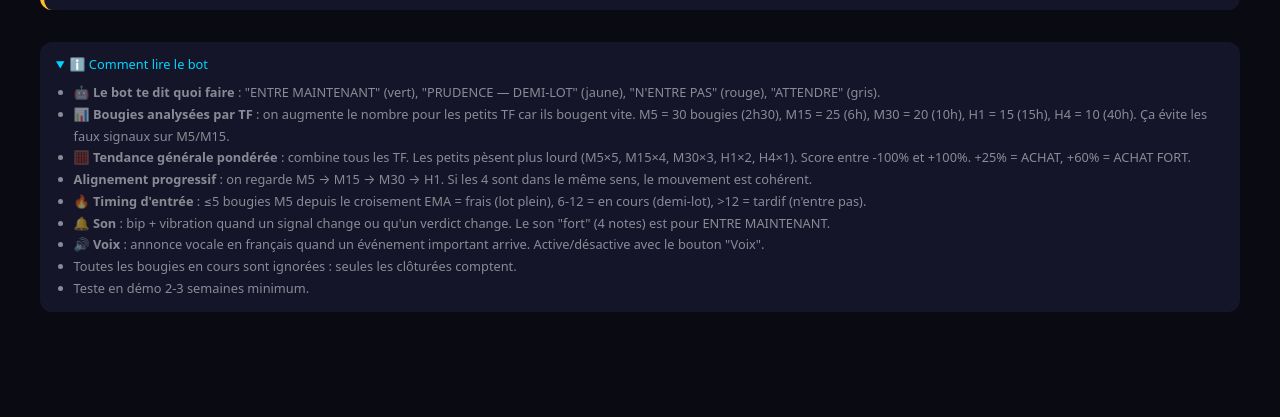
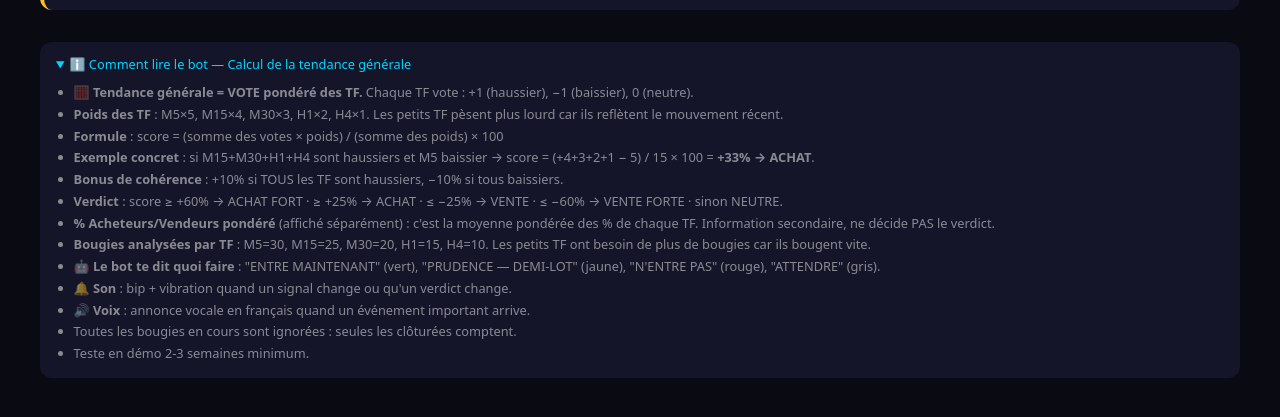
Before and after one commit to v75eur/multi-tf-analysis, a Flask app: template templates/dashboard.html in a window 1280 px wide, after a click on "ℹ️ Comment lire le bot — Calcul de la tendance générale". Shown: the part 187-604 px from the top of the page. Run offline with Flask 3, Linux system fonts and the light colour scheme; the template is opened without the code that fills it, so the values that code supplies are empty.

Commit message:
Tendance générale CORRIGÉE : vote pondéré des TF (4 haussiers + 1 baissier = ACHAT). Détail des votes affiché. Voix + sons + périodes adaptées par TF.

```diff
--- a/app.py
+++ b/app.py
@@ -31,12 +31,17 @@ DERIV_WS = "wss://api.derivws.com/trading/v1/options/ws/public"
 CACHE_SEC = {"1h": 300, "30m": 180, "15m": 120, "5m": 60}
 _cache_yahoo = {}
 
+# ═══════════════════════════════════════════════════════
+# POIDS DES TIMEFRAMES
+# Les petits TF pèsent plus lourd car ils reflètent le mouvement récent
+# ═══════════════════════════════════════════════════════
 POIDS_TF = {"M5": 5, "M15": 4, "M30": 3, "H1": 2, "H4": 1}
 ORDRE_TF = ["M5", "M15", "M30", "H1", "H4"]
 
-# ═══════════ NOMBRE DE BOUGIES PAR TF ═══════════
-# Les petits TF ont besoin de PLUS de bougies pour être fiables
-# (le marché bouge vite sur M5, 10 bougies = 50 min seulement)
+# ═══════════════════════════════════════════════════════
+# NOMBRE DE BOUGIES PAR TF
+# Les petits TF ont besoin de PLUS de bougies (le marché bouge vite)
+# ═══════════════════════════════════════════════════════
 PERIODE_ACHETEURS = {"M5": 30, "M15": 25, "M30": 20, "H1": 15, "H4": 10}
 PERIODE_TENDANCE = {"M5": 30, "M15": 25, "M30": 20, "H1": 15, "H4": 10}
 
@@ -47,7 +52,7 @@ DUREE_SIGNAL_MIN = 30
 JOURNAL_MAX = 200
 TIMING_FRAIS_MAX = 5
 TIMING_MOYEN_MAX = 12
-HTTP_TIMEOUT = 6   # timeout court pour éviter les 502
+HTTP_TIMEOUT = 6
 
 
 def logged():
@@ -162,19 +167,30 @@ def calc_ema_signal(clotures):
 
 
 def calc_tendance(clotures):
+    """Tendance par régression linéaire.
+    Retourne : (sens, pente_pct)"""
+    if len(clotures) < 3:
+        return "neutre", 0.0
     x = np.arange(1, len(clotures) + 1)
-    pente = np.polyfit(x, np.array(clotures), 1)[0]
-    pct = float(min(100, abs(pente) / np.mean(clotures) * 10000))
-    if pente > 0:
-        return "haussier", round(pct, 1)
-    if pente < 0:
-        return "baissier", round(pct, 1)
-    return "neutre", 0.0
+    try:
+        pente = np.polyfit(x, np.array(clotures), 1)[0]
+    except Exception:
+        return "neutre", 0.0
+    prix_moy = float(np.mean(clotures))
+    if prix_moy <= 0:
+        return "neutre", 0.0
+    pct = round(pente / prix_moy * 10000, 2)
+    if pct > 0.02:
+        return "haussier", pct
+    if pct < -0.02:
+        return "baissier", pct
+    return "neutre", pct
 
 
-def calc_acheteurs(bougies, periode=10):
-    """% acheteurs/vendeurs basé sur les bougies vertes/rouges.
-    Prend en compte la position de clôture pour les mèches."""
+def calc_acheteurs(bougies, periode=15):
+    """% acheteurs/vendeurs simple et honnête :
+    compte les bougies vertes vs rouges sur la période.
+    La position de clôture est utilisée pour pondérer légèrement."""
     d = bougies[-periode:]
     if len(d) < 3:
         return 50.0, 50.0
@@ -186,10 +202,26 @@ def calc_acheteurs(bougies, periode=10):
             ach += 0.5
             ven += 0.5
             continue
-        # Position de clôture dans le range (0 = plus bas, 1 = plus haut)
-        pos = (b["close"] - b["low"]) / rng
-        ach += pos
-        ven += (1 - pos)
+        # Base : verte ou rouge
+        if b["close"] > b["open"]:
+            # Bougie verte : compte comme acheteuse, nuancée par la mèche haute
+            corps = b["close"] - b["open"]
+            meche_basse = b["open"] - b["low"]
+            meche_haute = b["high"] - b["close"]
+            poids_vert = 0.6 + 0.4 * (corps + meche_basse) / rng
+            ach += poids_vert
+            ven += (1 - poids_vert)
+        elif b["close"] < b["open"]:
+            # Bougie rouge : compte comme vendeuse, nuancée par la mèche basse
+            corps = b["open"] - b["close"]
+            meche_basse = b["close"] - b["low"]
+            meche_haute = b["high"] - b["open"]
+            poids_rouge = 0.6 + 0.4 * (corps + meche_haute) / rng
+            ven += poids_rouge
+            ach += (1 - poids_rouge)
+        else:
+            ach += 0.5
+            ven += 0.5
     total = ach + ven
     if total <= 0:
         return 50.0, 50.0
@@ -307,7 +339,6 @@ def analyser(tf, bougies):
         return None
     clotures = [b["close"] for b in bougies]
 
-    # Périodes adaptées au TF (petits TF = plus de bougies)
     per_ach = PERIODE_ACHETEURS.get(tf, 15)
     per_tend = PERIODE_TENDANCE.get(tf, 15)
 
@@ -351,17 +382,23 @@ def calc_timing_entree(m5):
             "lot_conseil": "ATTENDRE", "lot_ratio": 0.0}
 
 
+# ═══════════════════════════════════════════════════════
+# TENDANCE GÉNÉRALE CORRIGÉE
+# Vote des TF pondéré par les poids. Si 4 TF sur 5 sont haussiers,
+# le verdict est ACHAT, point.
+# ═══════════════════════════════════════════════════════
 def calc_tendance_generale(tfs):
-    """Tendance générale pondérée par TF.
-    Les petits TF (M5×5, M15×4) pèsent plus lourd que les grands."""
+    """Tendance générale = VOTE des TF pondéré par leur poids.
+    Chaque TF vote : +1 (haussier), -1 (baissier), 0 (neutre).
+    On pondère ensuite par POIDS_TF (M5×5, M15×4, M30×3, H1×2, H4×1).
+    Bonus de cohérence si tous les TF sont alignés."""
     if not tfs:
         return None
 
     poids_total = 0
+    score = 0.0
     somme_ach = 0.0
     somme_ven = 0.0
-    score = 0.0
-    score_max = 0.0
 
     for tf, data in tfs.items():
         p = POIDS_TF.get(tf, 1)
@@ -369,20 +406,37 @@ def calc_tendance_generale(tfs):
         somme_ach += data["pct_acheteurs"] * p
         somme_ven += data["pct_vendeurs"] * p
 
-        # Vote pondéré par intensité : écart ach/ven entre -1 et +1
-        ecart = (data["pct_acheteurs"] - data["pct_vendeurs"]) / 100
-        # Amplifié par la pente (force de la tendance)
-        intensite = min(1.0, abs(data["pct_tendance"]) / 50 + 0.5)
-        score += ecart * p * intensite
-        score_max += p
+        # Vote simple : haussier = +1, baissier = -1, neutre = 0
+        if data["tendance"] == "haussier":
+            vote = 1.0
+        elif data["tendance"] == "baissier":
+            vote = -1.0
+        else:
+            vote = 0.0
+
+        score += vote * p
 
     if poids_total == 0:
         return None
 
     ach_gen = round(somme_ach / poids_total, 1)
     ven_gen = round(somme_ven / poids_total, 1)
-    score_pct = round(score / score_max * 100, 1) if score_max else 0.0
+    score_pct_brut = score / poids_total * 100
 
+    # Bonus de cohérence : si TOUS les TF alignés
+    sens_list = [t["tendance"] for t in tfs.values()]
+    nb_haut = sum(1 for s in sens_list if s == "haussier")
+    nb_bas = sum(1 for s in sens_list if s == "baissier")
+    total_tf = len(sens_list)
+    bonus = 0.0
+    if nb_haut == total_tf:
+        bonus = 10.0
+    elif nb_bas == total_tf:
+        bonus = -10.0
+
+    score_pct = round(score_pct_brut + bonus, 1)
+
+    # Verdict basé sur le score
     if score_pct >= 60:
         tendance, couleur = "ACHAT FORT", "vert"
     elif score_pct >= 25:
@@ -394,7 +448,7 @@ def calc_tendance_generale(tfs):
     else:
         tendance, couleur = "NEUTRE", ""
 
-    # Alignement progressif
+    # Alignement progressif du plus petit au plus grand
     alignement = {"haussier": 0, "baissier": 0, "detail": []}
     for sens in ("haussier", "baissier"):
         compte = 0
@@ -417,7 +471,7 @@ def calc_tendance_generale(tfs):
     else:
         align_sens, align_n = None, 0
 
-    # Confirmation M5 après clôture
+    # Confirmation croisement EMA M5
     confirmation = None
     trois = ["M15", "M30", "H1"]
     if all(tf in tfs for tf in trois) and "M5" in tfs:
@@ -431,10 +485,22 @@ def calc_tendance_generale(tfs):
                 confirmation = {"sens": "VENTE", "couleur": "rouge",
                                 "txt": "M15+M30+H1 baissiers + croisement EMA M5 baissier récent."}
 
+    # Détail des votes (pour transparence)
+    votes_detail = []
+    for tf in ORDRE_TF:
+        if tf in tfs:
+            p = POIDS_TF.get(tf, 1)
+            v = 1 if tfs[tf]["tendance"] == "haussier" else (-1 if tfs[tf]["tendance"] == "baissier" else 0)
+            votes_detail.append({"tf": tf, "vote": v, "poids": p, "contribution": v * p})
+
     return {"ach_gen": ach_gen, "ven_gen": ven_gen,
-            "score_pct": score_pct, "tendance": tendance, "couleur": couleur,
+            "score_pct": score_pct, "score_brut": round(score_pct_brut, 1),
+            "bonus": bonus,
+            "tendance": tendance, "couleur": couleur,
             "align_sens": align_sens, "align_n": align_n,
-            "align_detail": alignement["detail"], "confirmation": confirmation}
+            "align_detail": alignement["detail"],
+            "confirmation": confirmation,
+            "votes_detail": votes_detail}
 
 
 def session_actuelle():
@@ -944,7 +1010,6 @@ def construire_guide(pair, cond, tfs, sltp):
 # ───────────── ANALYSE PARALLÉLISÉE ─────────────
 
 def charger_tf_pour_paire(pair, source, tf, interval, range_, gran):
-    """Charge les bougies d'UN TF pour UNE paire. Appelé en parallèle."""
     try:
         if source == "yahoo":
             brut = recuperer_bougies_yahoo(YAHOO_PAIRS[pair], interval, range_)
@@ -959,9 +1024,7 @@ def charger_tf_pour_paire(pair, source, tf, interval, range_, gran):
 
 
 def analyser_paire(pair, source, historique=None, autres_cond=None):
-    """Analyse une paire avec TOUS les TF chargés EN PARALLÈLE."""
     series = {}
-    # Lancer tous les TF en même temps
     taches = [(tf, *TIMEFRAMES[tf]) for tf in TIMEFRAMES]
     with ThreadPoolExecutor(max_workers=5) as ex:
         futures = [ex.submit(charger_tf_pour_paire, pair, source, *t) for t in taches]
@@ -1008,7 +1071,6 @@ def analyser_securise(pair, source, historique=None, autres_cond=None):
 
 
 def analyser_tout():
-    """Charge TOUTES les paires EN PARALLÈLE."""
     taches = [(p, "yahoo") for p in YAHOO_PAIRS] + [(p, "deriv") for p in DERIV_PAIRS]
     res = {}
     with ThreadPoolExecutor(max_workers=4) as ex:
--- a/static/style.css
+++ b/static/style.css
@@ -109,13 +109,19 @@ section h2{color:var(--cyan);font-size:1.1rem}
 .general-badge{font-size:.8rem;padding:.25rem .7rem;border-radius:50px;background:rgba(255,255,255,.06)}
 .general-badge.vert{background:rgba(40,200,64,.2);color:var(--green)}
 .general-badge.rouge{background:rgba(255,95,87,.2);color:var(--red)}
-.general-barre{height:12px;border-radius:6px;background:rgba(255,95,87,.25);overflow:hidden;margin-bottom:.4rem}
-.general-barre i.ach{display:block;height:100%;background:linear-gradient(90deg,rgba(40,200,64,.5),rgba(40,200,64,.9))}
-.general-chiffres{display:flex;justify-content:space-between;font-size:.76rem;font-weight:600;margin-bottom:.3rem}
-.general-score{font-size:.72rem;color:var(--muted)}
-.general-score b{font-size:.85rem}
+.general-score{font-size:.85rem;margin-bottom:.5rem}
+.general-score b{font-size:1rem}
 .general-score b.vert{color:var(--green)}
 .general-score b.rouge{color:var(--red)}
+.votes-detail{background:rgba(0,0,0,.15);border-radius:8px;padding:.5rem .7rem;margin-bottom:.5rem;font-size:.76rem}
+.votes-detail b{color:var(--cyan);display:block;margin-bottom:.3rem}
+.votes-list{display:flex;flex-wrap:wrap;gap:.3rem;margin-bottom:.3rem}
+.vote-item{padding:.2rem .5rem;border-radius:6px;font-weight:600;background:rgba(255,255,255,.06)}
+.vote-item.vert{background:rgba(40,200,64,.18);color:var(--green)}
+.vote-item.rouge{background:rgba(255,95,87,.18);color:var(--red)}
+.vote-item.neutre{background:rgba(255,255,255,.06);color:var(--muted)}
+.votes-formule{font-size:.7rem;color:var(--muted);font-style:italic}
+.general-chiffres{display:flex;justify-content:space-between;font-size:.76rem;font-weight:600}
 .general-align{font-size:.78rem;line-height:1.6;margin-top:.5rem;padding-top:.5rem;border-top:1px solid rgba(255,255,255,.06)}
 .general-align b{color:var(--muted);font-size:.7rem;text-transform:uppercase}
 .align-chaine{display:flex;flex-wrap:wrap;align-items:center;gap:.3rem;margin:.5rem 0}
@@ -155,7 +161,7 @@ h3{font-size:.8rem;color:var(--muted);text-transform:uppercase;letter-spacing:.0
 .jauge{height:6px;border-radius:4px;background:linear-gradient(90deg,rgba(255,95,87,.5),rgba(255,189,46,.4),rgba(40,200,64,.5));position:relative;margin-top:.5rem}
 .jauge i{position:absolute;top:-3px;width:4px;height:12px;border-radius:2px;background:#fff;transform:translateX(-50%)}
 .scroll{overflow-x:auto}
-table{width:100%;min-width:900px;border-collapse:collapse;font-size:.85rem}
+table{width:100%;min-width:960px;border-collapse:collapse;font-size:.85rem}
 th{color:var(--cyan);text-align:left;padding:.4rem;border-bottom:2px solid rgba(0,212,255,.3);font-size:.68rem;text-transform:uppercase;white-space:nowrap}
 td{padding:.4rem;border-bottom:1px solid rgba(255,255,255,.05);white-space:nowrap}
 .pct{color:var(--muted);font-size:.75rem}
@@ -191,4 +197,6 @@ td{padding:.4rem;border-bottom:1px solid rgba(255,255,255,.05);white-space:nowra
   .bot-verdict-txt{font-size:.95rem}
   .bot-message{font-size:.8rem}
   .journal-feed{max-height:400px}
+  .votes-list{gap:.2rem}
+  .vote-item{font-size:.7rem;padding:.15rem .4rem}
 }
--- a/templates/dashboard.html
+++ b/templates/dashboard.html
@@ -110,25 +110,38 @@
 </div>
 {% endif %}
 
+{# ═════ TENDANCE GÉNÉRALE CORRIGÉE ═════ #}
 {% if gen %}
 <div class="general {{ gen.couleur }}">
 <div class="general-titre">
-🧮 Tendance générale pondérée
+🧮 Tendance générale (vote pondéré des TF)
 <span class="general-badge {{ gen.couleur }}">{{ gen.tendance }}</span>
 </div>
 
-<div class="general-jauge">
-<div class="general-barre">
-<i class="ach" style="width:{{ gen.ach_gen }}%"></i>
+<div class="general-score">
+Score : <b class="{{ gen.couleur }}">{{ '%+.1f'|format(gen.score_pct) }}%</b>
+{% if gen.bonus != 0 %}<span class="pct">(bonus cohérence {{ '%+.0f'|format(gen.bonus) }})</span>{% endif %}
 </div>
-<div class="general-chiffres">
-<span class="vert">🟢 Acheteurs {{ gen.ach_gen }}%</span>
-<span class="rouge">🔴 Vendeurs {{ gen.ven_gen }}%</span>
+
+<div class="votes-detail">
+<b>Vote de chaque TF :</b>
+<div class="votes-list">
+{% for v in gen.votes_detail %}
+<span class="vote-item {{ 'vert' if v.vote > 0 else 'rouge' if v.vote < 0 else 'neutre' }}">
+{{ v.tf }}
+{% if v.vote > 0 %}↑ +1{% elif v.vote < 0 %}↓ −1{% else %}→ 0{% endif %}
+× poids {{ v.poids }}
+</span>
+{% endfor %}
 </div>
-<div class="general-score">
-Score pondéré : <b class="{{ gen.couleur }}">{{ '%+.1f'|format(gen.score_pct) }}%</b>
-<span class="pct">(M5×5 · M15×4 · M30×3 · H1×2 · H4×1 — les petits TF pèsent plus lourd)</span>
+<div class="votes-formule">
+Formule : (somme des votes × poids) / somme des poids × 100
 </div>
+</div>
+
+<div class="general-chiffres" style="margin-top:.6rem;">
+<span class="vert">🟢 Acheteurs pondérés {{ gen.ach_gen }}%</span>
+<span class="rouge">🔴 Vendeurs pondérés {{ gen.ven_gen }}%</span>
 </div>
 
 <div class="general-align">
@@ -144,7 +157,7 @@ Score pondéré : <b class="{{ gen.couleur }}">{{ '%+.1f'|format(gen.score_pct)
 </div>
 {% if gen.align_n >= 3 and gen.align_sens %}
 <div class="align-verdict {{ 'vert' if gen.align_sens == 'haussier' else 'rouge' }}">
-✅ {{ gen.align_n }} TF consécutifs alignés {{ 'haussier' if gen.align_sens == 'haussier' else 'baissier' }} ({{ gen.align_sens }}) — mouvement récent cohérent.
+✅ {{ gen.align_n }} TF consécutifs alignés {{ 'haussier' if gen.align_sens == 'haussier' else 'baissier' }} — mouvement récent cohérent.
 </div>
 {% elif gen.align_n > 0 and gen.align_sens %}
 <div class="align-verdict jaune">
@@ -202,7 +215,7 @@ Score pondéré : <b class="{{ gen.couleur }}">{{ '%+.1f'|format(gen.score_pct)
 <h3>⏱️ Analyse par timeframe (périodes adaptées)</h3>
 <div class="scroll">
 <table>
-<thead><tr><th>TF</th><th>Poids</th><th>Bougies</th><th>Tendance</th><th>Ach/Ven</th><th>Agit</th><th>Div.</th><th>EMA5</th><th>EMA25</th><th>Signal EMA</th><th>Cassure</th><th>Bougie</th></tr></thead>
+<thead><tr><th>TF</th><th>Poids</th><th>Bougies</th><th>Tendance</th><th>Pente</th><th>Ach/Ven</th><th>Agit</th><th>Div.</th><th>EMA5</th><th>EMA25</th><th>Signal EMA</th><th>Cassure</th><th>Bougie</th></tr></thead>
 <tbody>
 {% for tf in ["H4", "H1", "M30", "M15", "M5"] %}
 {% if tf in tfs %}
@@ -211,7 +224,8 @@ Score pondéré : <b class="{{ gen.couleur }}">{{ '%+.1f'|format(gen.score_pct)
 <td><b>{{ t.tf }}</b></td>
 <td><span class="poids">×{{ {'H4':1,'H1':2,'M30':3,'M15':4,'M5':5}[tf] }}</span></td>
 <td><span class="pct">{{ t.periode_ach }}b</span></td>
-<td>{{ t.tendance }} <span class="pct">{{ t.pct_tendance }}%</span></td>
+<td>{{ t.tendance }}</td>
+<td class="{{ 'vert' if t.pct_tendance > 0 else 'rouge' if t.pct_tendance < 0 else '' }}">{{ '%+.2f'|format(t.pct_tendance) }}</td>
 <td class="duelcell"><div class="duel"><i style="width:{{ t.pct_acheteurs }}%"></i></div><small><span class="vert">{{ t.pct_acheteurs }}</span> / <span class="rouge">{{ t.pct_vendeurs }}</span></small></td>
 <td>{{ t.pct_agitation }}%</td>
 <td>{{ 'H' if t.divergence == 'haussiere' else 'B' if t.divergence == 'baissiere' else '—' }}</td>
@@ -251,15 +265,19 @@ Score pondéré : <b class="{{ gen.couleur }}">{{ '%+.1f'|format(gen.score_pct)
 {% endfor %}
 
 <details class="aide">
-<summary>ℹ️ Comment lire le bot</summary>
+<summary>ℹ️ Comment lire le bot — Calcul de la tendance générale</summary>
 <ul>
+<li><b>🧮 Tendance générale = VOTE pondéré des TF.</b> Chaque TF vote : +1 (haussier), −1 (baissier), 0 (neutre).</li>
+<li><b>Poids des TF</b> : M5×5, M15×4, M30×3, H1×2, H4×1. Les petits TF pèsent plus lourd car ils reflètent le mouvement récent.</li>
+<li><b>Formule</b> : score = (somme des votes × poids) / (somme des poids) × 100</li>
+<li><b>Exemple concret</b> : si M15+M30+H1+H4 sont haussiers et M5 baissier → score = (+4+3+2+1 − 5) / 15 × 100 = <b>+33% → ACHAT</b>.</li>
+<li><b>Bonus de cohérence</b> : +10% si TOUS les TF sont haussiers, −10% si tous baissiers.</li>
+<li><b>Verdict</b> : score ≥ +60% → ACHAT FORT · ≥ +25% → ACHAT · ≤ −25% → VENTE · ≤ −60% → VENTE FORTE · sinon NEUTRE.</li>
+<li><b>% Acheteurs/Vendeurs pondéré</b> (affiché séparément) : c'est la moyenne pondérée des % de chaque TF. Information secondaire, ne décide PAS le verdict.</li>
+<li><b>Bougies analysées par TF</b> : M5=30, M15=25, M30=20, H1=15, H4=10. Les petits TF ont besoin de plus de bougies car ils bougent vite.</li>
 <li><b>🤖 Le bot te dit quoi faire</b> : "ENTRE MAINTENANT" (vert), "PRUDENCE — DEMI-LOT" (jaune), "N'ENTRE PAS" (rouge), "ATTENDRE" (gris).</li>
-<li><b>📊 Bougies analysées par TF</b> : on augmente le nombre pour les petits TF car ils bougent vite. M5 = 30 bougies (2h30), M15 = 25 (6h), M30 = 20 (10h), H1 = 15 (15h), H4 = 10 (40h). Ça évite les faux signaux sur M5/M15.</li>
-<li><b>🧮 Tendance générale pondérée</b> : combine tous les TF. Les petits pèsent plus lourd (M5×5, M15×4, M30×3, H1×2, H4×1). Score entre -100% et +100%. +25% = ACHAT, +60% = ACHAT FORT.</li>
-<li><b>Alignement progressif</b> : on regarde M5 → M15 → M30 → H1. Si les 4 sont dans le même sens, le mouvement est cohérent.</li>
-<li><b>🔥 Timing d'entrée</b> : ≤5 bougies M5 depuis le croisement EMA = frais (lot plein), 6-12 = en cours (demi-lot), >12 = tardif (n'entre pas).</li>
-<li><b>🔔 Son</b> : bip + vibration quand un signal change ou qu'un verdict change. Le son "fort" (4 notes) est pour ENTRE MAINTENANT.</li>
-<li><b>🔊 Voix</b> : annonce vocale en français quand un événement important arrive. Active/désactive avec le bouton "Voix".</li>
+<li><b>🔔 Son</b> : bip + vibration quand un signal change ou qu'un verdict change.</li>
+<li><b>🔊 Voix</b> : annonce vocale en français quand un événement important arrive.</li>
 <li>Toutes les bougies en cours sont ignorées : seules les clôturées comptent.</li>
 <li>Teste en démo 2-3 semaines minimum.</li>
 </ul>
@@ -383,7 +401,6 @@ majBoutons();
 var precedent = lireSignaux();
 var precedentsVerdicts = lireVerdicts();
 
-// Annonce initiale si un signal est déjà présent
 if (voixOn) {
   var sigInit = Object.keys(precedent).filter(function (k) { return estSignal(precedent[k]); });
   if (sigInit.length) {
@@ -411,12 +428,10 @@ async function rafraichir() {
     var voixMsg = [];
 
     Object.keys(nouveaux).forEach(function (k) {
-      // Nouveau signal
       if (estSignal(nouveaux[k]) && precedent[k] !== nouveaux[k]) {
         alertes.push('🔔 ' + nouveaux[k] + ' ' + k);
         voixMsg.push(nouveaux[k] + ' sur ' + k);
       }
-      // Verdict changé
       var vOld = precedentsVerdicts[k];
       var vNew = nouveauxVerdicts[k];
       if (vNew && vOld && vOld !== vNew) {
```
